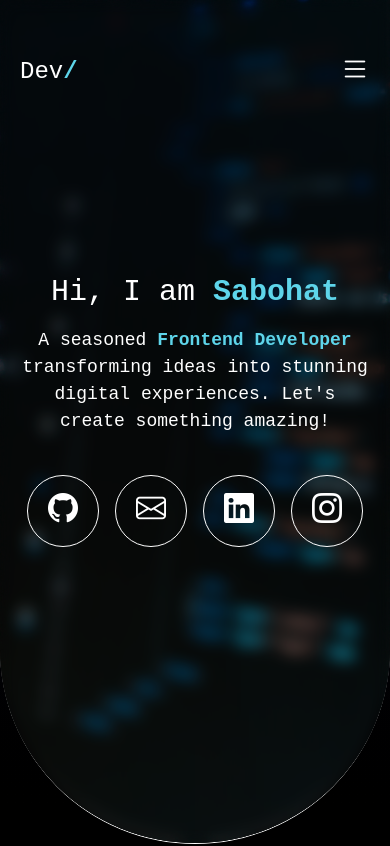
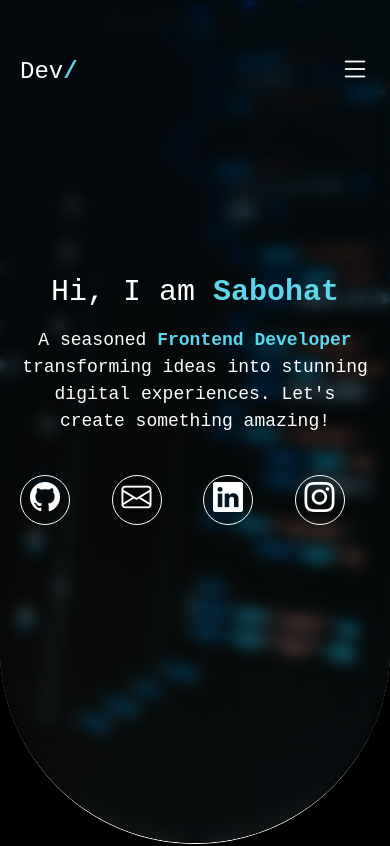
Before and after one commit to Butterfly1411/My-portfolio, a React app: page / in a window 390 px wide. Shown: the top 846 px of the page. Built offline with nearby package versions, Linux system fonts and the light colour scheme; the HTML template or start-up script is replaced by a standard one.

Commit message:
fixed responsive

```diff
--- a/src/components/AboutMe.jsx
+++ b/src/components/AboutMe.jsx
@@ -11,14 +11,14 @@ const AboutMe = () => {
       <div className='grid grid-cols-1  lg:flex lg:justify-between items-center gap-30'>
         {/* Image */}
         <div className='mt-10'>
-          <div className='lg:w-110 lg:h-110 w-90 h-90 border-2 border-[#5ed5ea] rounded-full relative'>
+          <div className='lg:w-110 lg:h-110 w-80 h-80 border-2 border-[#5ed5ea] rounded-full relative'>
             <div>
               <img className='w-13 h-13 rounded-full absolute lg:left-6 lg:top-17 left-3 top-10' src="/html.png" alt="" />
-              <img className='w-13 h-13 rounded-full absolute lg:left-81 lg:top-5 left-71 top-3' src="/js.jpg" alt="" />
-              <img className='w-13 h-13 rounded-full absolute lg:left-81 lg:top-90 left-71 top-72' src="/css.png" alt="" />
+              <img className='w-13 h-13 rounded-full absolute lg:left-81 lg:top-5 left-61 top-3' src="/js.jpg" alt="" />
+              <img className='w-13 h-13 rounded-full absolute lg:left-81 lg:top-90 left-61 top-65' src="/css.png" alt="" />
               <img className='w-13 h-13 rounded-full absolute lg:left-21 lg:top-92 left-12 top-72' src="/react2.webp" alt="" />
             </div>
-            <img className='lg:w-90 lg:h-90 w-80 h-80 rounded-full lg:ml-10 lg:mt-9 ml-5 mt-5 ' src='/Sabohat3.png' alt="" />
+            <img className='lg:w-90 lg:h-90 w-70 h-70 rounded-full lg:ml-10 lg:mt-9 ml-5 mt-5 ' src='/Sabohat3.png' alt="" />
           </div>
 
         </div>
--- a/src/components/Header.jsx
+++ b/src/components/Header.jsx
@@ -105,15 +105,15 @@ const Header = () => {
                 </nav>
 
                 {/* TEXT */}
-                <div className="container text-center ">
-                    <h2 className="text-[30px] max-w-4xl mx-auto">
+                <div className="container">
+                    <h2 className="text-[30px]  mx-auto text-center">
                         Hi, I am <span className=''>Sabohat</span>
                         <p className='text-[18px] mt-3'>A seasoned <span>Frontend Developer</span> transforming ideas into stunning <br />
                         digital experiences. Let's create something amazing!</p>
                     </h2>
 
                     {/* Icons */}
-                    <ul className="flex justify-center gap-[30px] mt-10 social">
+                    <ul className=" gap-[30px] mt-10 social">
                         {icon_items.map(icon => (
                             <li className="w-[50px] h-[50px]" key={icon.id}>
                                 <a href={icon.link} target="_blank">
--- a/src/components/Skills.jsx
+++ b/src/components/Skills.jsx
@@ -15,9 +15,9 @@ const Skills = () => {
             <div>
                 <ul className='grid gap-6'>
                     <li className='flex lg:gap-8 gap-3 items-center'>
-                        <div className='lg:w-[100px] lg:h-[100px] w-[90px] h-[90px] rounded-full border-2 shadow-2xl border-[#5ed5ea] bg-gray-950'><p className='text-center mt-8 text-[18px] lg:text-xl'>HTML5</p></div>
+                        <div className='lg:w-[100px] lg:h-[100px] w-[75px] h-[75px] rounded-full border-2 shadow-2xl border-[#5ed5ea] bg-gray-950'><p className='text-center mt-6 text-[18px] lg:text-xl'>HTML5</p></div>
                         <div className='lg:w-[200px] lg:h-20 w-40 h-[60px] border-2 rounded-2xl shadow-2xl border-[#5ed5ea] bg-gray-950'><p className='text-center lg:mt-7 mt-4 text-[18px] lg:text-xl'>JAVASCRIPT</p></div>
-                        <div className='lg:w-[100px] lg:h-[100px] w-[90px] h-[90px] rounded-full border-2 shadow-2xl border-[#5ed5ea] bg-gray-950'><p className='text-center mt-8 text-[18px] lg:text-xl'>CSS3</p></div>
+                        <div className='lg:w-[100px] lg:h-[100px] w-[75px] h-[75px] rounded-full border-2 shadow-2xl border-[#5ed5ea] bg-gray-950'><p className='text-center mt-6 text-[18px] lg:text-xl'>CSS3</p></div>
                     </li>
                     <li className='flex gap-8 items-center'>
                         <div className='lg:w-[170px] lg:h-20 w-[150px] h-[60px] border-2 rounded-[90px] shadow-2xl border-[#5ed5ea] bg-gray-950'><p className='text-center mt-4 lg:mt-5 text-[18px] lg:text-xl'>React</p></div>
--- a/src/index.css
+++ b/src/index.css
@@ -45,6 +45,12 @@ span {
     gap: 1rem;
     list-style: none;
 }
+@media (max-width: 800px) {
+    .social {
+        display: grid;
+        grid-template-columns: 1fr 1fr 1fr 1fr;
+    }
+  }
 
 .social li {
     position: relative;
```
